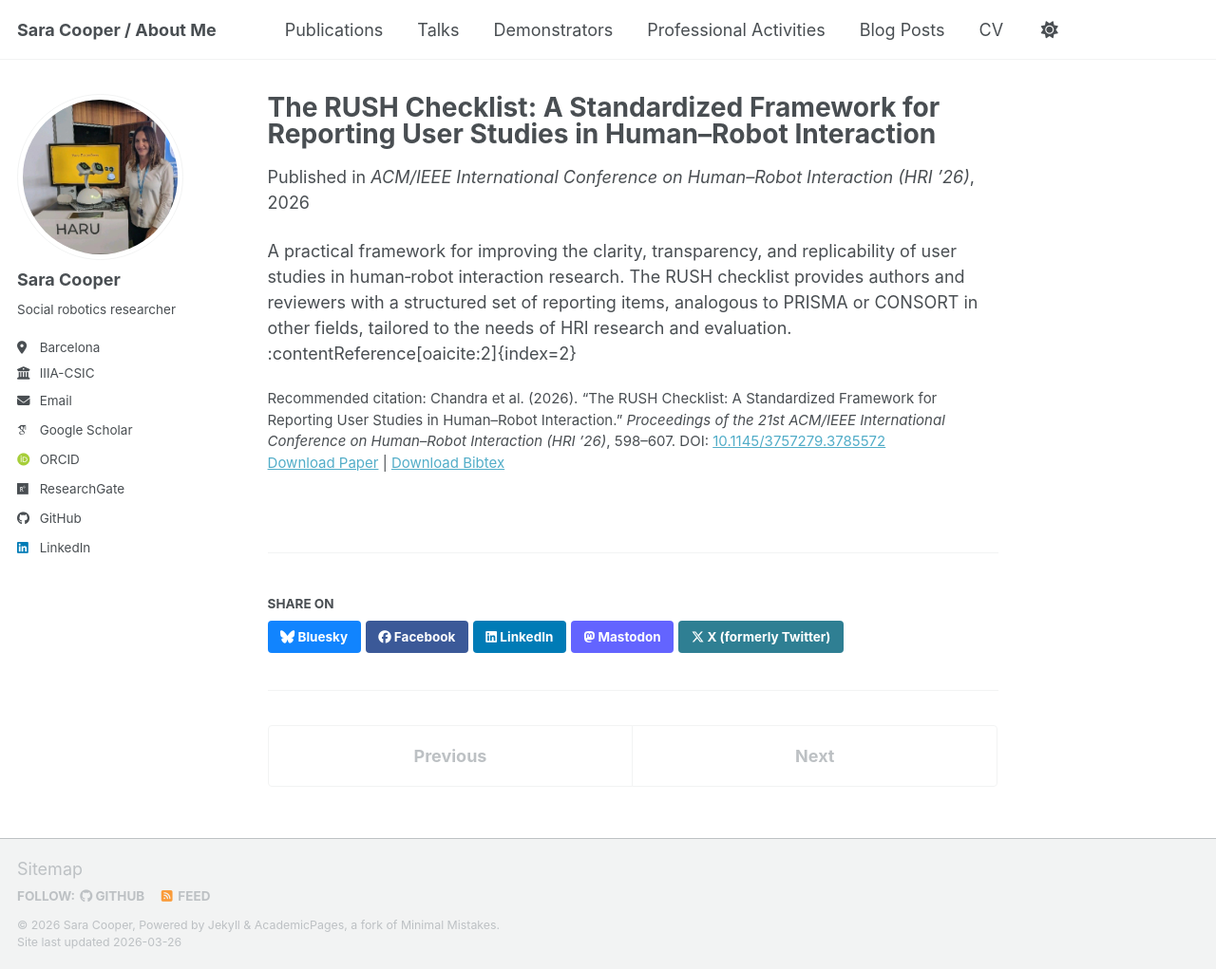
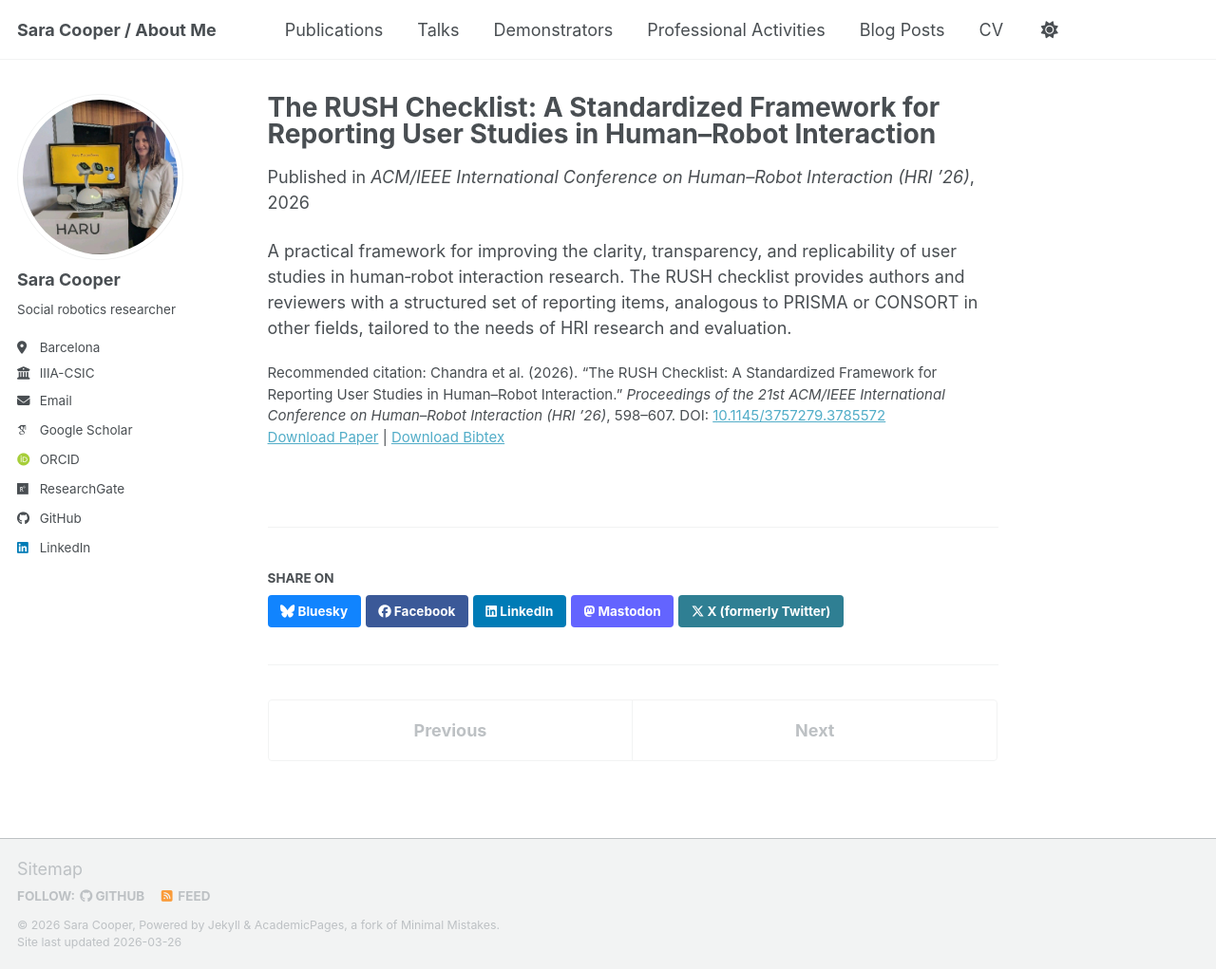
Before and after one commit to SaraCooperAmun/saracooperamun.github.io, a Jekyll site: the page built from _publications/2026-03-rush-checklist.md, in a window 1280 px wide and 1021 px high. Shown: the whole window at 95% size. Built offline with Jekyll 4.4.1, drawn with Linux system fonts in a browser that asks for light colours; some web fonts are replaced; a script bundle is joined from its source files by our own code; library files that are not in the unit come from our copies; a file with an impossible date is left out.

```diff
--- a/_publications/2026-03-rush-checklist.md
+++ b/_publications/2026-03-rush-checklist.md
@@ -5,8 +5,8 @@ category: conferences
 permalink: /publication/2026-03-rush-checklist
 date: 2026-03-16
 venue: "ACM/IEEE International Conference on Human–Robot Interaction (HRI ’26)"
-paperurl: "https://dl.acm.org/doi/10.1145/3757279.3785572"
+paperurl: '/files/rush_checklist.pdf'
 bibtexurl: "/files/bibtex-rush-checklist.bib" # add local bib if you have it
 citation: 'Chandra et al. (2026). “The RUSH Checklist: A Standardized Framework for Reporting User Studies in Human–Robot Interaction.” <i>Proceedings of the 21st ACM/IEEE International Conference on Human–Robot Interaction (HRI ’26)</i>, 598–607. DOI: <a href="https://dl.acm.org/doi/10.1145/3757279.3785572">10.1145/3757279.3785572</a>'
 ---
-A practical framework for improving the clarity, transparency, and replicability of user studies in human‑robot interaction research. The RUSH checklist provides authors and reviewers with a structured set of reporting items, analogous to PRISMA or CONSORT in other fields, tailored to the needs of HRI research and evaluation. :contentReference[oaicite:2]{index=2}
+A practical framework for improving the clarity, transparency, and replicability of user studies in human‑robot interaction research. The RUSH checklist provides authors and reviewers with a structured set of reporting items, analogous to PRISMA or CONSORT in other fields, tailored to the needs of HRI research and evaluation.
```
Also changed, not shown: _demonstrators/2026-03-emy.md (added, +33 -0 lines), images/emy_hri.jpg (added), 1 other file.
